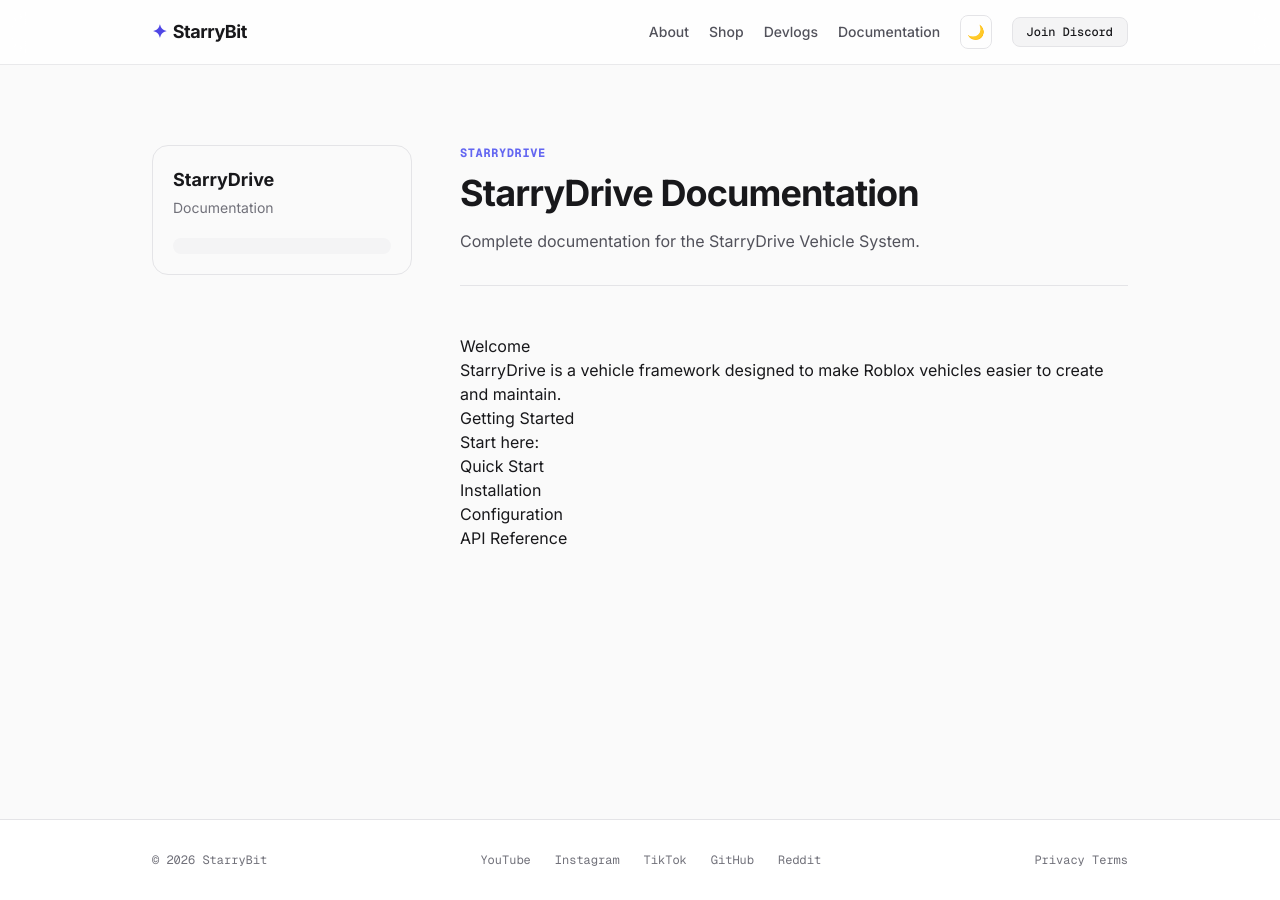
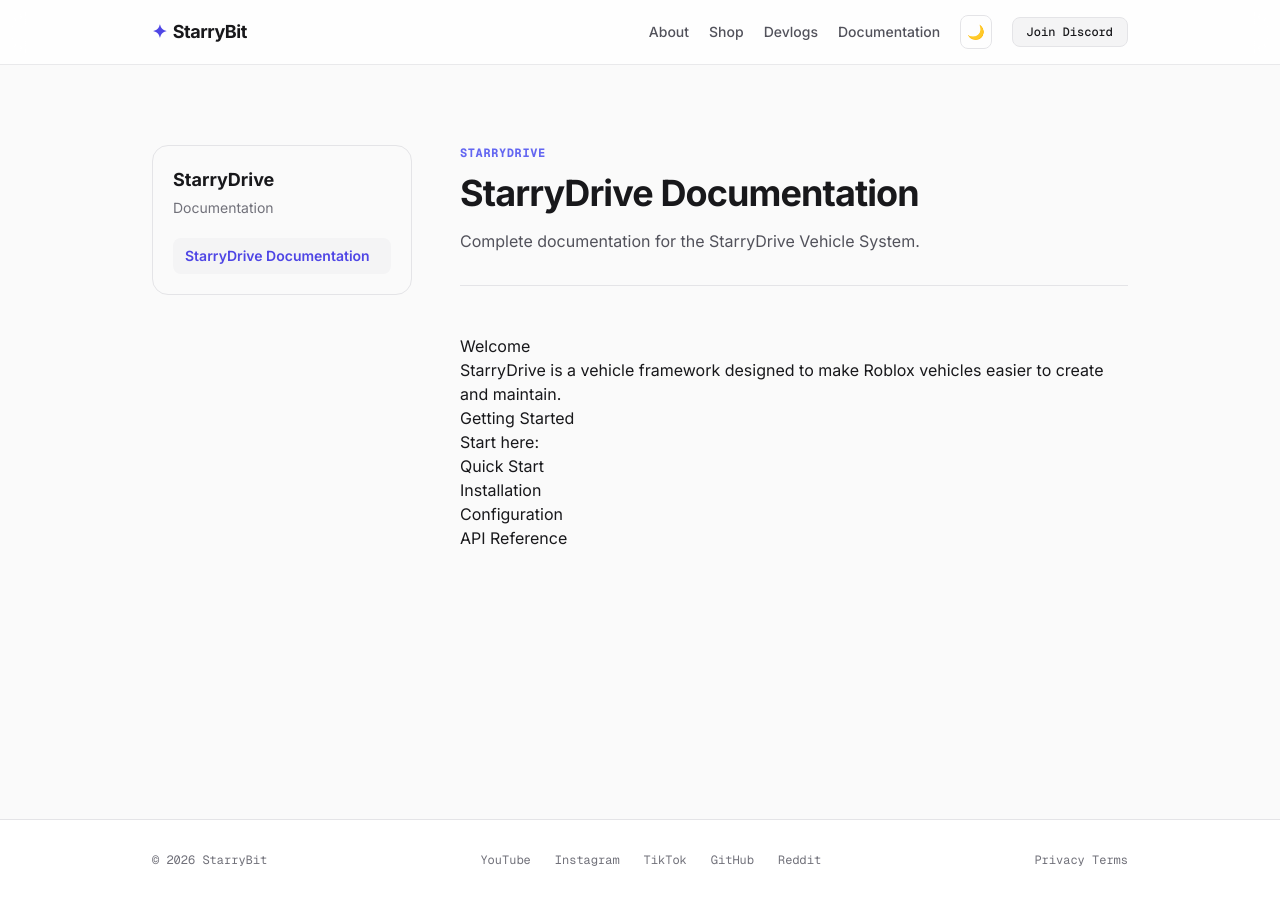
Before and after one commit to StarryBit/starrybit.github.io, a Jekyll site: the page built from _docs/starrydrive/index.html, in a window 1280 px wide. Built offline with Jekyll 4.4.1, drawn with Linux system fonts in a browser that asks for light colours; nearby versions of some CDN libraries.

Commit message:
Update docs.html

```diff
--- a/_layouts/docs.html
+++ b/_layouts/docs.html
@@ -15,23 +15,21 @@
                 </p>
                 <nav class="space-y-1 text-sm">
 
-                {% assign docs = site.docs
-                    | where: "product", page.product
-                    | sort: "order" %}
+                {% assign docs = site.docs | where: "product", page.product | sort: "order" %}
 
                 {% for doc in docs %}
-
                 <a href="{{ doc.url | relative_url }}"
-                   class="block px-3 py-2 rounded-lg hover:bg-zinc-100 dark:hover:bg-zinc-800 {% if doc.url == page.url %}bg-zinc-100 dark:bg-zinc-800 font-semibold{% endif %}">
-                    {{ doc.nav_title }}
+                   class="block px-3 py-2 rounded-lg hover:bg-zinc-100 dark:hover:bg-zinc-800/50 transition-colors {% if doc.url == page.url %}bg-zinc-100 dark:bg-zinc-800 font-semibold text-indigo-600 dark:text-indigo-400{% else %}text-zinc-600 dark:text-zinc-400{% endif %}">
+                    <!-- Added a fallback so it uses the page title if nav_title isn't set in front matter -->
+                    {{ doc.nav_title | default: doc.title }}
                 </a>
-
                 {% endfor %}
 
                 </nav>
             </div>
         </div>
     </aside>
+
     <!-- Main Content -->
     <article>
         <header class="mb-12 border-b border-zinc-200 dark:border-zinc-800/60 pb-8">
@@ -47,6 +45,7 @@
             </p>
             {% endif %}
         </header>
+
         <section class="prose prose-zinc dark:prose-invert max-w-none">
             {{ content }}
         </section>
```
